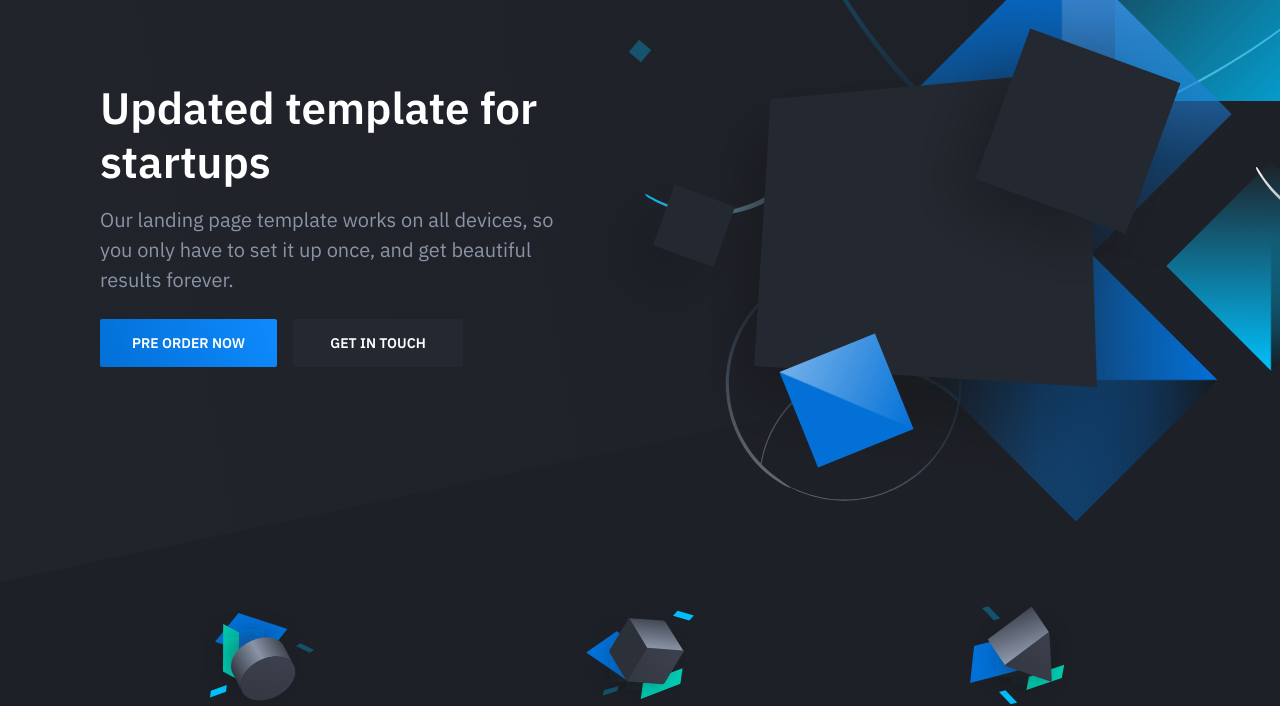
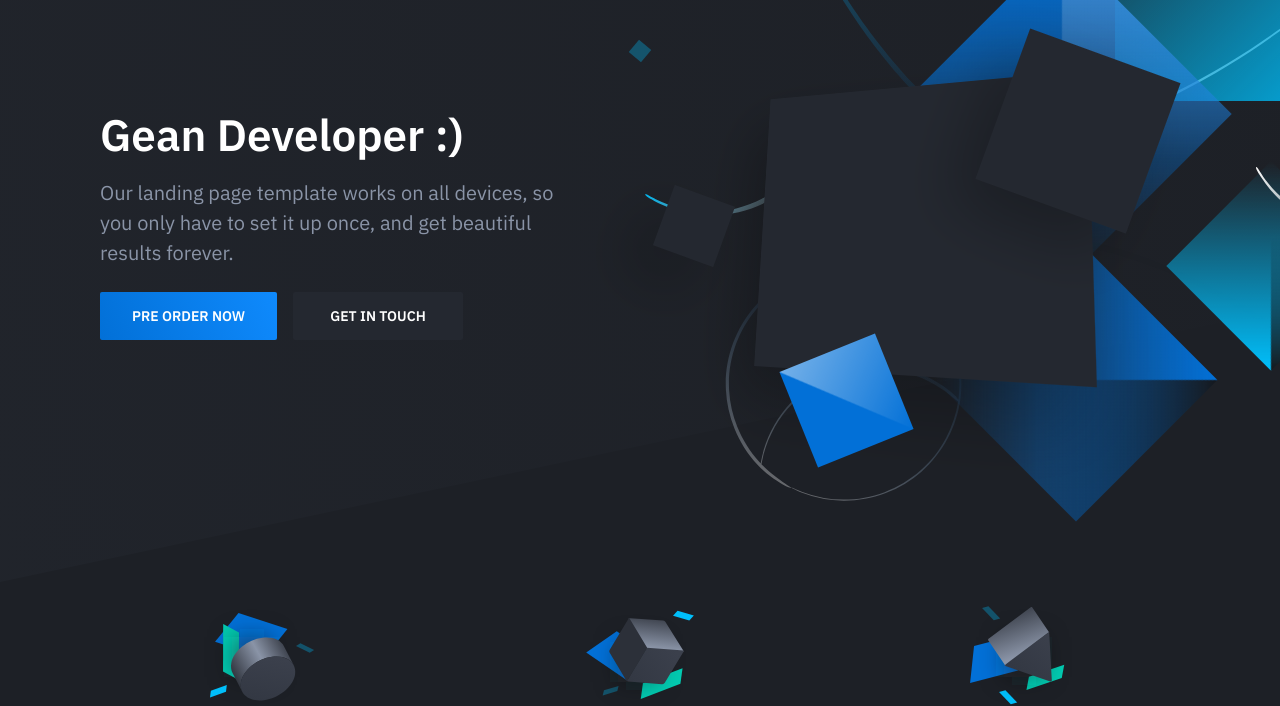
Before and after one commit to geandeveloper/helloworld-geandeveloper, a plain HTML site: page index.html in a window 1280 px wide. Shown: the part 118-824 px from the top of the page. Drawn offline with nearby package versions, Linux system fonts and the light colour scheme.

Commit message:
updated title

```diff
--- a/index.html
+++ b/index.html
@@ -33,7 +33,7 @@
                 <div class="container">
                     <div class="hero-inner">
                         <div class="hero-copy">
-                            <h1 class="hero-title mt-0">Updated template for startups</h1>
+                            <h1 class="hero-title mt-0">Gean Developer :)</h1>
                             <p class="hero-paragraph">Our landing page template works on all devices, so you only have to set it up once, and get beautiful results forever.</p>
                             <div class="hero-cta"><a class="button button-primary" href="#">Pre order now</a><a class="button" href="#">Get in touch</a></div>
                         </div>
```
